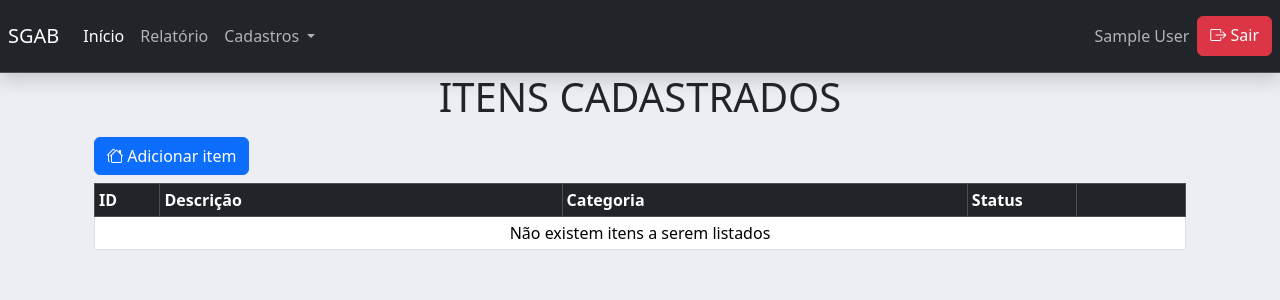
After one commit to onacio/sgab-flask, a Flask app: page /admin/item/ in a window 1280 px wide. The commit adds this page. Shown: the top 300 px of the page. Run offline with Flask 3, Linux system fonts and the light colour scheme; the visitor is signed in with stand-in values (Sample User, id 1); data that the repository does not hold is empty.

Commit message:
finalização da tela de cadastro de itens

```diff
--- a/sgab/models/itens_pedidos.py
+++ b/sgab/models/itens_pedidos.py
@@ -1,11 +1,32 @@
 from sgab.db.conexao import Conexao
 
+
 class Itens():
-    def __init__(self, descricao, categoria):
+    def __init__(self, descricao, categoria, status=0):
         self.descricao = descricao
         self.categoria = categoria
+        self.status = status
 
-        self.criar_tabela()
+    def listar_todos():
+        try:
+            conexao = Conexao().conectar()
+            cursor = conexao.cursor()
+            cursor.execute("SELECT * FROM itens_pedidos")
+            itens = cursor.fetchall()
+            conexao.close()
+            return itens
+        except Exception as erro:
+            raise erro
+
+    def inserir(self):
+        try:
+            con = Conexao().conectar()
+            cur = con.cursor()
+            cur.execute("INSERT INTO itens_pedidos (descricao, categoria, status) VALUES (?,?,?);", (self.descricao, self.categoria, self.status))
+            con.commit()
+            con.close()
+        except Exception as erro:
+            raise erro
 
     @staticmethod
     def listar_categoria(categoria):
@@ -17,19 +38,5 @@ class Itens():
             con.close()
 
             return categoria
-        except:
-            print('erro ao retornar categoria')
-
-    @staticmethod
-    def criar_tabela(self):
-        sql_tabela = '''
-            CREATE TABLE IF NOT EXISTS itens_pedidos (
-                id INTEGER PRIMARY KEY AUTOINCREMENT NOT NULL,
-                descricao TEXT (100) NOT NULL,
-                categoria TEXT (100) NOT NULL
-            );
-        '''
-        con = Conexao().conectar()
-        cur = con.cursor()
-        cur.execute(sql_tabela)
-        con.close()
+        except Exception as erro:
+            raise erro
--- a/sgab/modules/admin/admin.py
+++ b/sgab/modules/admin/admin.py
@@ -1,5 +1,5 @@
 from flask import Blueprint, render_template
-from sgab.modules.admin import unidades, usuarios, pedidos
+from sgab.modules.admin import unidades, usuarios, pedidos, item
 from sgab.util.auth import login_required, url_atual
 
 
@@ -7,6 +7,7 @@ admin = Blueprint('admin', __name__, url_prefix='/admin')
 admin.register_blueprint(usuarios.admin_usuarios)
 admin.register_blueprint(unidades.admin_unidades)
 admin.register_blueprint(pedidos.admin_pedidos)
+admin.register_blueprint(item.admin_item)
 
 @admin.route('/')
 @login_required('admin')
--- /dev/null
+++ b/sgab/modules/admin/item.py
@@ -0,0 +1,33 @@
+from flask import Blueprint, render_template, request, redirect, url_for, flash
+from sgab.models.itens_pedidos import Itens
+from sgab.util.auth import login_required
+
+admin_item = Blueprint('admin_item', __name__, url_prefix='/item')
+
+@admin_item.route('/')
+@login_required('admin')
+def index():
+    try:
+        itens = Itens.listar_todos()
+        return render_template('admin/item.html', itens=itens)
+    except Exception as erro:
+        flash('Erro ao listar os itens do banco de dados', 'danger')
+        raise erro
+
+@admin_item.route('/inserir', methods=['POST'])
+@login_required('admin')
+def inserir():
+    if request.method == 'POST':
+        descricao = request.form['descricao']
+        categoria = request.form['categoria']
+        status = request.form['status']
+
+        item = Itens(descricao, categoria, status)
+
+        try:
+            item.inserir()
+            flash('Item gravado com sucesso no banco', 'success')
+            return redirect(url_for('admin.admin_item.index'))
+        except:
+            flash('Erro ao inserir o item no banco de dados, contate o administrador do sistema', 'danger')
+            return redirect(url_for('admin.admin_item.index'))
--- a/sgab/modules/admin/unidades.py
+++ b/sgab/modules/admin/unidades.py
@@ -17,10 +17,11 @@ def listar():
 def inserir():
     if request.method == 'POST':
         nome = request.form['nome']
+        apelido = request.form['apelido']
         cnes = request.form['cnes']
         ine = request.form['ine']
 
-        unidade = Unidade(nome, cnes, ine)
+        unidade = Unidade(nome, apelido, cnes, ine)
         unidade.inserir()
 
         return redirect(session['next_url'])
--- /dev/null
+++ b/sgab/templates/admin/item.html
@@ -0,0 +1,131 @@
+{% extends 'base_admin.html' %}
+
+{% block titulo %} Cadastro de itens {% endblock %}
+
+{% block conteudo %}
+
+<div class="container">
+
+    <h1><p class="text-center">ITENS CADASTRADOS</p></h1>
+
+    <div class="container">
+        {% with messages = get_flashed_messages(with_categories=true) %}
+            {% if messages %}
+                {% for categoria, mensagem in messages %}
+                    <div class="alert alert-{{ categoria }}" role="alert">
+                        {% if categoria == 'success' %}
+                            <i class="bi bi-emoji-sunglasses-fill"></i>
+                            <b>{{ mensagem }}</b>
+                        {% else %}
+                            <i class="bi bi-exclamation-triangle"></i>
+                            <b>{{ mensagem }}</b>
+                        {% endif %}
+                    </div>
+                {% endfor %}
+            {% endif %}
+        {% endwith %}
+    </div>
+
+    <div class="container mb-2">
+        <button type="button" class="btn btn-primary" data-bs-toggle="modal" data-bs-target="#itemModal">
+            <i class="bi bi-houses"></i>
+            Adicionar item
+        </button>
+    </div>
+
+    <div class="container">
+        <div class="table-responsive">
+        <table class="table table-hover table-sm table-bordered align-middle">
+            <thead class="table-dark">
+                <tr>
+                    <th width="6%">ID</th>
+                    <th>Descrição</th>
+                    <th>Categoria</th>
+                    <th width="10%">Status</th>
+                    <th width="10%"></th>
+                </tr>
+            </thead>
+            <tbody>
+                {% if itens %}
+                    {% for item in itens %}
+                    <tr>
+                        <td> {{ item[0] }} </td>
+                        <td> {{ item[1] }} </td>
+                        <td> {{ item[2] }} </td>
+
+                        {% if item[3] == 0 %}
+                            <td><i class="bi bi-x-circle-fill"></i> Inátivo</td>
+                        {% elif item[3] == 1 %}
+                            <td><i class="bi bi-check-circle"></i> Ativo</td>
+                        {% endif %}
+
+                        <td>
+                            <div class="container">
+                                <a class="btn btn-success btn-sm" href=""><i class="bi bi-pencil-square"></i></a>
+                                <a class="btn btn-danger btn-sm" href=""><i class="bi bi-trash3-fill"></i></a>
+                            </div>
+                        </td>
+                    </tr>
+                    {% endfor %}
+                {% else %}
+                <tr>
+                    <td class="text-center" colspan="5">Não existem itens a serem listados</td>
+                </tr>
+                {% endif %}
+            </tbody>
+        </table>
+        </div>
+    </div>
+</div>
+
+<!-- Modal -->
+<div class="modal fade" id="itemModal" tabindex="-1" aria-labelledby="exampleModalLabel" aria-hidden="true">
+
+    <div class="modal-dialog">
+
+        <div class="modal-content">
+
+            <div class="modal-header">
+                <h1 class="modal-title fs-5" id="exampleModalLabel">Cadastrar item</h1>
+                <button type="button" class="btn-close" data-bs-dismiss="modal" aria-label="Close"></button>
+            </div>
+
+        <div class="modal-body">
+
+            <form action="{{ url_for('admin.admin_item.inserir') }}" method="post">
+
+                <div class="mb-3">
+                    <label for="descricao" class="col-form-label">Descrição do item:</label>
+                    <input type="text" name="descricao" class="form-control" id="descricao">
+
+                    <label id="categoria-label" for="categoria" class="form-label">Categoria</label>
+                    <select id="categoria" class="form-select" name="categoria">
+                        <option value="" selected></option>
+                        <option value="Escritório">Escritório</option>
+                        <option value="Impresso">Impresso</option>
+                        <option value="Penso">Penso</option>
+                        <option value="Medicamento">Medicamento</option>
+                    </select>
+
+                    <label id="status-label" for="categoria" class="form-label">Status</label>
+                    <select id="status" class="form-select" name="status">
+                        <option value="" selected></option>
+                        <option value="0">Inativo</option>
+                        <option value="1">Ativo</option>
+                    </select>
+                </div>
+
+            <div class="modal-footer">
+                <button type="submit" class="btn btn-primary">Salvar item</button>
+            </div>
+
+            </form>
+
+        </div>
+
+        </div>
+    </div>
+</div>
+
+
+{% endblock%}
--- a/sgab/templates/admin/pedido-atender.html
+++ b/sgab/templates/admin/pedido-atender.html
@@ -27,10 +27,9 @@
             <input type="text" class="form-control" id="qtde" name="qtde" value="{{pedido[4]}}">
           </div>
           <div class="col-5">
-            <label for="unidade_saude" class="form-label">Unidade de Saúde</label>
-            <input type="text" class="form-control" id="unidade_saude" name="unidade_saude" value="{{pedido[6]}}">
+            <label for="solicitante" class="form-label">Solicitante</label>
+            <input type="text" class="form-control" id="solicitante" name="solicitante" value="{{pedido[6]}}">
           </div>
-
           <!-- FIM da primeira linha -->
 
           <!-- Segunda linha -->
--- a/sgab/templates/base_admin.html
+++ b/sgab/templates/base_admin.html
@@ -36,8 +36,8 @@
                 <ul class="dropdown-menu">
                   <li><a class="dropdown-item" href="{{url_for('admin.admin_usuarios.listar')}}"><i class="bi bi-person-check"></i> Usuários</a></li>
                   <li><a class="dropdown-item" href="{{url_for('admin.admin_unidades.listar')}}"><i class="bi bi-houses-fill"></i> Unidades</a></li>
-                  <li><a class="dropdown-item" href="{{url_for('admin.admin_pedidos.listar')}}"><i class="bi bi-houses-fill"></i> Pedidos</a></li>
-                  <li><a class="dropdown-item" href="#"><i class="bi bi-houses-fill"></i> Itens para pedido</a></li>
+                  <li><a class="dropdown-item" href="{{url_for('admin.admin_pedidos.listar')}}"><i class="bi bi-clipboard2-check"></i> Pedidos</a></li>
+                  <li><a class="dropdown-item" href="{{ url_for('admin.admin_item.index') }}"><i class="bi bi-clipboard-data"></i> Itens</a></li>
                 </ul>
               </li>
 
```
Also changed, not shown: sgab/models/pedido.py (+31 -29 lines), sgab/models/unidade.py (+4 -5 lines), sgab/modules/admin/pedidos.py (+15 -7 lines), sgab/modules/coab/pedidos.py (+20 -14 lines), sgab/templates/admin/pedidos-listar.html (+26 -1 lines), sgab/templates/admin/unidades.html (+17 -12 lines), sgab/templates/admin/usuarios.html (+13 -13 lines), sgab/templates/coab/pedidos.html (+33 -13 lines), sgab/util/tabelas.py (added, +47 -0 lines).
